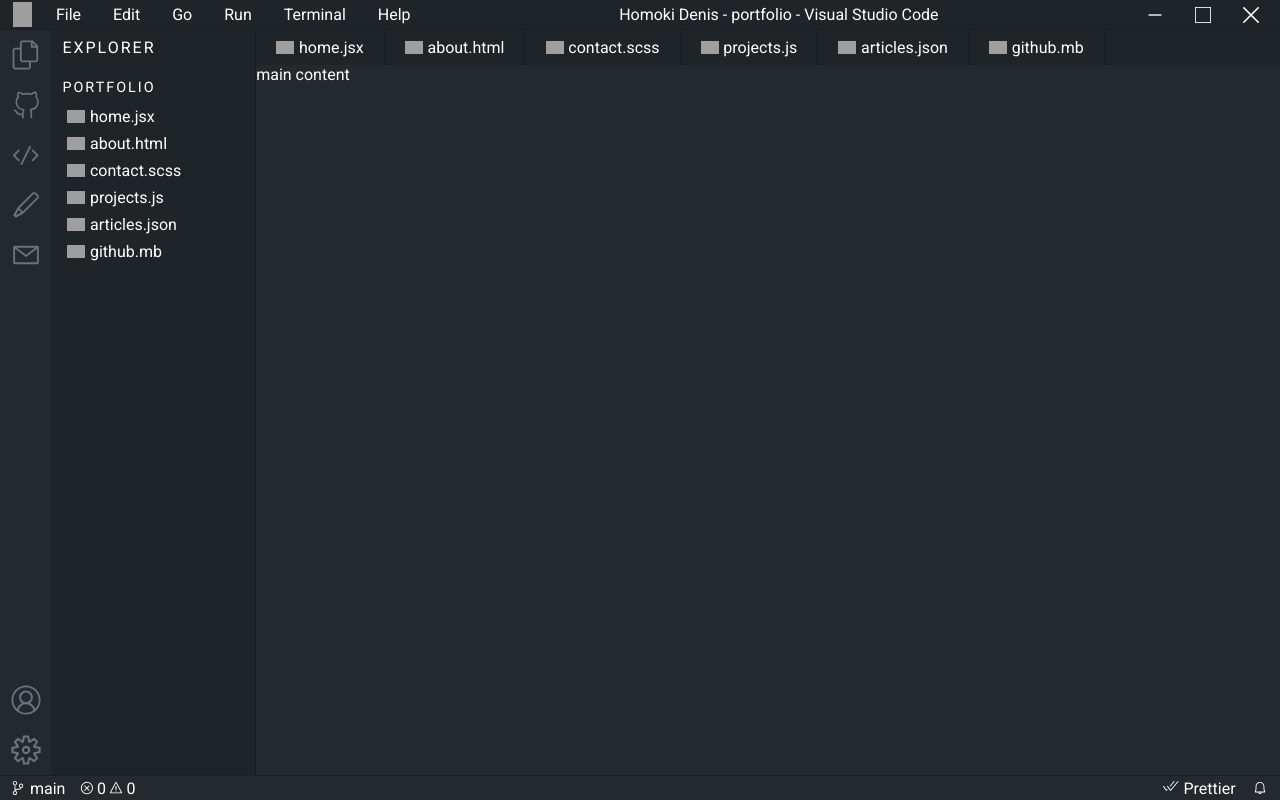
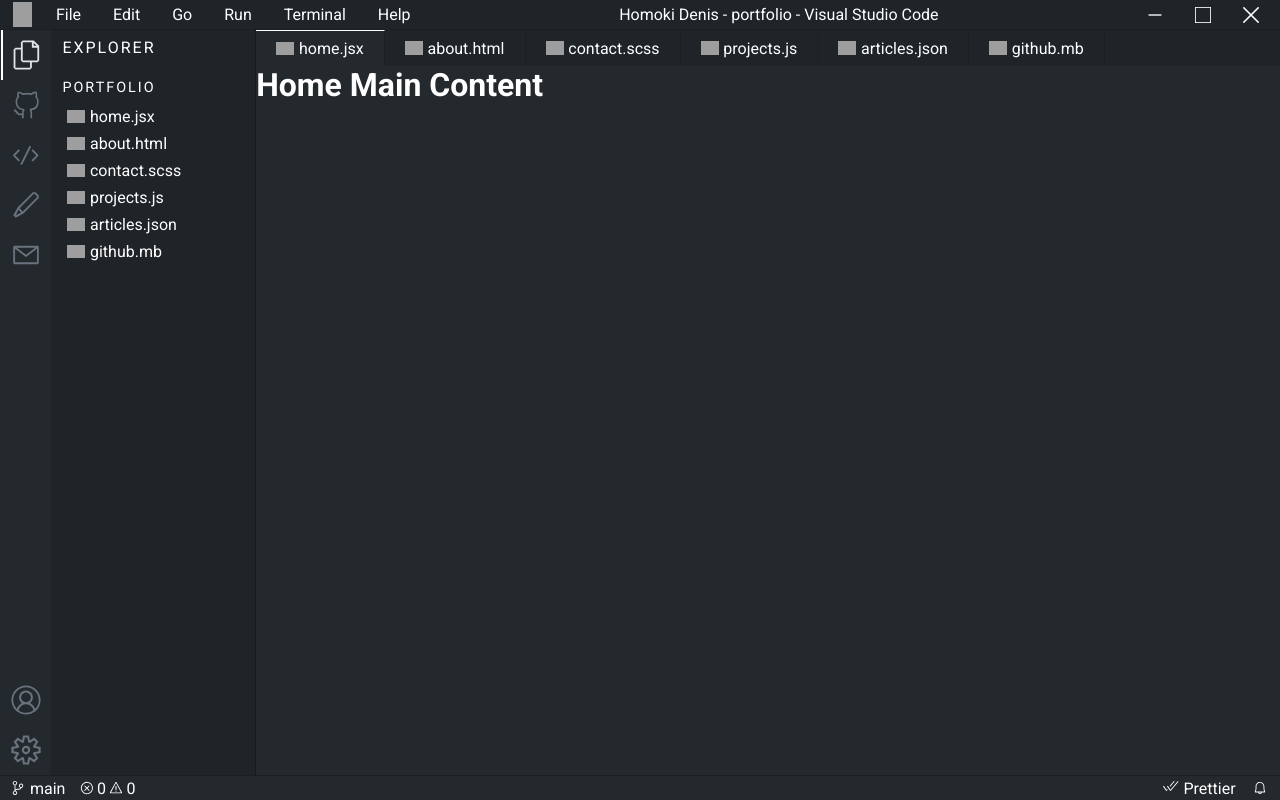
Before and after one commit to homoki-denis/Portfolio, a React (Vite) app: page / in a window 1280 px wide. Built offline with nearby package versions, Linux system fonts and the light colour scheme; grey boxes are pictures that could not be loaded.

Commit message:
added some style

```diff
--- a/src/App.jsx
+++ b/src/App.jsx
@@ -17,7 +17,9 @@
         <SecondSideBar />
         <div className="main-content">
           <Navbar />
-          <div>main content</div>
+          <div>
+            <h1>Home Main Content</h1>
+          </div>
         </div>
       </div>
 
--- a/src/components/Navbar.jsx
+++ b/src/components/Navbar.jsx
@@ -3,7 +3,7 @@
 function Navbar() {
   return (
     <div className="navbar">
-      <div className="navbar-items">
+      <div className="navbar-items navbar-active">
         <img
           src="https://vscode-portfolio.vercel.app/_next/image?url=%2Freact_icon.svg&w=32&q=75"
           alt="react"
--- a/src/components/Sidebar.jsx
+++ b/src/components/Sidebar.jsx
@@ -9,7 +9,7 @@
             viewBox="0 0 24 24"
             xmlns="http://www.w3.org/2000/svg"
             fill="rgb(106, 115, 125)"
-            class="sidebar-icon"
+            className="sidebar-icon sidebar-active"
           >
             <path d="M17.5 0h-9L7 1.5V6H2.5L1 7.5v15.07L2.5 24h12.07L16 22.57V18h4.7l1.3-1.43V4.5L17.5 0zm0 2.12l2.38 2.38H17.5V2.12zm-3 20.38h-12v-15H7v9.07L8.5 18h6v4.5zm6-6h-12v-15H16V6h4.5v10.5z"></path>
           </svg>
--- a/src/styles/_navbar.scss
+++ b/src/styles/_navbar.scss
@@ -2,12 +2,16 @@
   display: flex;
   background-color: #1f2428;
   overflow-x: auto;
+  .navbar-active {
+    background-color: #24292e;
+    border-top: 1px solid #fff;
+  }
   .navbar-items {
     display: flex;
     align-items: center;
     padding: 0.5rem 1.25rem;
     border-right: 1px solid #1b1f23;
-
+    cursor: pointer;
     img {
       width: 18px;
       margin-right: 0.3rem;
--- a/src/styles/_sidebar.scss
+++ b/src/styles/_sidebar.scss
@@ -18,9 +18,14 @@
 
 .sidebar-container {
   width: 100%;
+
   cursor: pointer;
   &:hover {
     background-color: #1f2428;
+  }
+  .sidebar-active {
+    border-left: 2px solid #fff;
+    fill: rgb(225, 228, 232);
   }
 }
 
```
